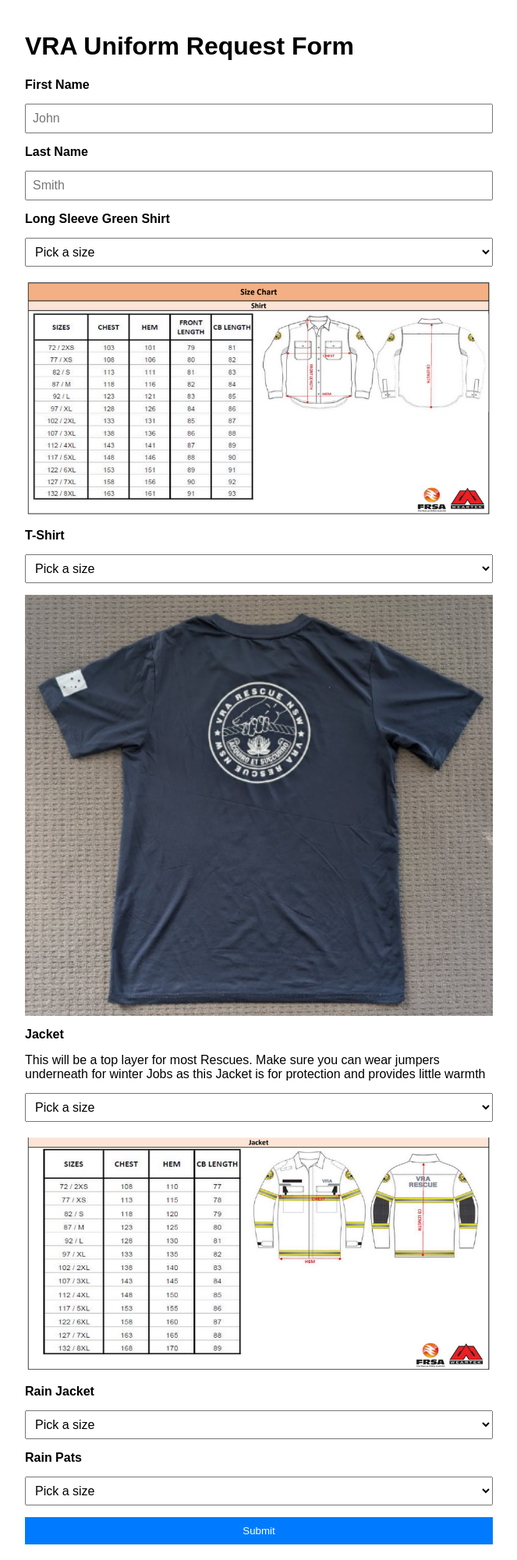
After one commit to lukechiam/vra-outfit, a Flask app: template app/templates/index.html in a window 1280 px wide. The commit adds this page. Shown: the whole page at 78% size, without its empty margins (308-971 px from the left). Run offline with Flask 3, Linux system fonts and the light colour scheme; the template is opened without the code that fills it: values that come from a table or form of the project are taken from there, others are empty.

Commit message:
big changes

```diff
--- /dev/null
+++ b/app/app.py
@@ -0,0 +1,83 @@
+from flask import Flask, Blueprint, render_template, request, flash, redirect, url_for
+from flask_wtf import FlaskForm, CSRFProtect
+from wtforms import StringField, SelectField, SubmitField
+from wtforms.validators import DataRequired
+import secrets
+import logging
+
+# Constants
+size_choices = [('', 'Pick a size'),
+    ("2XS", "2XS"),
+    ("XS", "XS"),
+    ("S", "S"),
+    ("M", "M"),
+    ("L", "L"),
+    ("XL", "XL"),
+    ("2XL", "2XL"),
+    ("3XL", "3XL"),
+    ("4XL", "4XL"),
+    ("5XL", "5XL"),
+    ("6XL", "6XL"),
+    ("7XL", "7XL"),
+    ("8XL", "8XL"),
+    ('not_req', 'Not required')]
+
+# Initialize Flask app
+app = Flask(__name__)
+app.config['SECRET_KEY'] = secrets.token_hex(16)
+csrf = CSRFProtect(app)
+
+# Define Blueprint
+form_bp = Blueprint('form', __name__, template_folder='templates')
+
+gunicorn_logger = logging.getLogger('gunicorn.error')
+app.logger.handlers = gunicorn_logger.handlers
+
+# Form class
+class GearRequestForm(FlaskForm):
+    firstName = StringField('First Name', validators=[DataRequired()], render_kw={'placeholder': 'John'})
+    lastName = StringField('Last Name', validators=[DataRequired()], render_kw={'placeholder': 'Smith'})
+    longSleeveGreenShirt = SelectField('Long Sleeve Green Shirt', choices=size_choices)
+    tShirt = SelectField('T-Shirt', choices=size_choices)
+    jacket = SelectField('Jacket', choices=size_choices)
+    rainJacket = SelectField('Rain Jacket', choices=size_choices)
+    rainPants = SelectField('Rain Pats', choices=size_choices)
+    submit = SubmitField('Submit')
+
+# Route in Blueprint
+@form_bp.route('/', methods=['GET', 'POST'])
+def home():
+    form = GearRequestForm()
+    message = None
+    if request.method == 'POST':
+        if form.validate_on_submit():
+            flash('Form submitted successfully!', 'success')
+
+            # Redirect to result route with name and color as query parameters
+            return redirect(url_for('form.result', firstName=form.firstName.data))
+    return render_template('index.html', form=form)
+
+# Route for displaying result (GET)
+@form_bp.route('/result')
+def result():
+    firstName = request.args.get('firstName', '')
+    message = f"Hello {firstName}, form submitted successfully!"
+    return render_template('result.html', message=message)
+
+# Error handler for CSRF errors
+@app.errorhandler(400)
+def bad_request(e):
+    if 'CSRF' in str(e):
+        flash('CSRF token is missing or invalid. Please try again.', 'error')
+        return redirect(url_for('form.home'))
+    return render_template('error.html', error=str(e)), 400
+
+# Register Blueprint
+app.register_blueprint(form_bp)
+
+if __name__ != '__main__':
+    gunicorn_logger = logging.getLogger('gunicorn.error')
+    app.logger.handlers = gunicorn_logger.handlers
+    app.logger.setLevel(gunicorn_logger.level)
+else:
+    app.run(debug=True)
--- /dev/null
+++ b/app/gunicorn_config.py
@@ -0,0 +1,5 @@
+# Gunicorn configuration file
+bind = "0.0.0.0:8000"
+workers = 1
+timeout = 30
+loglevel = "error"
--- a/style.css
+++ b/app/static/css/style.css
@@ -49,7 +49,7 @@ legend {
   font-weight: normal;
 }
 
-button {
+input[type="submit"], button {
   padding: 10px;
   background-color: #007bff;
   color: white;
@@ -57,7 +57,7 @@ button {
   cursor: pointer;
 }
 
-button:hover {
+input[type="submit"]:hover, button:hover {
   background-color: #0056b3;
 }
 
--- /dev/null
+++ b/app/templates/index.html
@@ -0,0 +1,41 @@
+<!DOCTYPE html>
+<html lang="en">
+  <head>
+    <meta charset="UTF-8">
+    <meta name="viewport" content="width=device-width, initial-scale=1.0">
+    <title>VRA Uniform Request Form</title>
+    <link rel="stylesheet" href="{{ url_for('static', filename='css/style.css') }}">
+  </head>
+  <body>
+    <h1>VRA Uniform Request Form</h1>
+    <form method="POST">
+      {{ form.hidden_tag() }} <!-- Add CSRF token -->
+
+      {{ form.firstName.label }} {{ form.firstName() }}
+      {{ form.lastName.label }} {{ form.lastName() }}
+
+      {{ form.longSleeveGreenShirt.label }}
+      {{ form.longSleeveGreenShirt() }}
+      <img src="{{ url_for('static', filename='img/longSleeveGreenShirt.png') }}">
+
+      {{ form.tShirt.label }}
+      {{ form.tShirt() }}
+      <img src="{{ url_for('static', filename='img/tShirt.png') }}">
+
+      {{ form.jacket.label }}
+      <div>This will be a top layer for most Rescues. Make sure you can wear jumpers underneath for winter Jobs as this Jacket is for protection and provides little warmth</div>
+      {{ form.jacket() }}
+      <img src="{{ url_for('static', filename='img/jacket.png') }}">
+
+      {{ form.rainJacket.label }}
+      {{ form.rainJacket() }}
+
+      {{ form.rainPants.label }}
+      {{ form.rainPants() }}
+
+      {{ form.submit() }}
+    </form>
+
+    <!-- <script src="{{ url_for('static', filename='js/script.js') }}"></script> -->
+  </body>
+</html>
--- /dev/null
+++ b/requirements.txt
@@ -0,0 +1,4 @@
+flask==3.1.0
+Flask-WTF
+WTForms
+gunicorn==23.0.0
```
Also changed, not shown: app/templates/error.html (added, +40 -0 lines), app/templates/result.html (added, +17 -0 lines), index.html (deleted, +0 -43 lines), app/favicon.ico (added), app/sizeOption.json (renamed from sizeOption.json), app/static/img/jacket.png (renamed from jacket.png), app/static/img/longSleeveGreenShirt.png (renamed from longSleeveGreenShirt.png), app/static/img/tShirt.png (renamed from tShirt.png), app/static/js/script.js (renamed from script.js), 1 other file.
